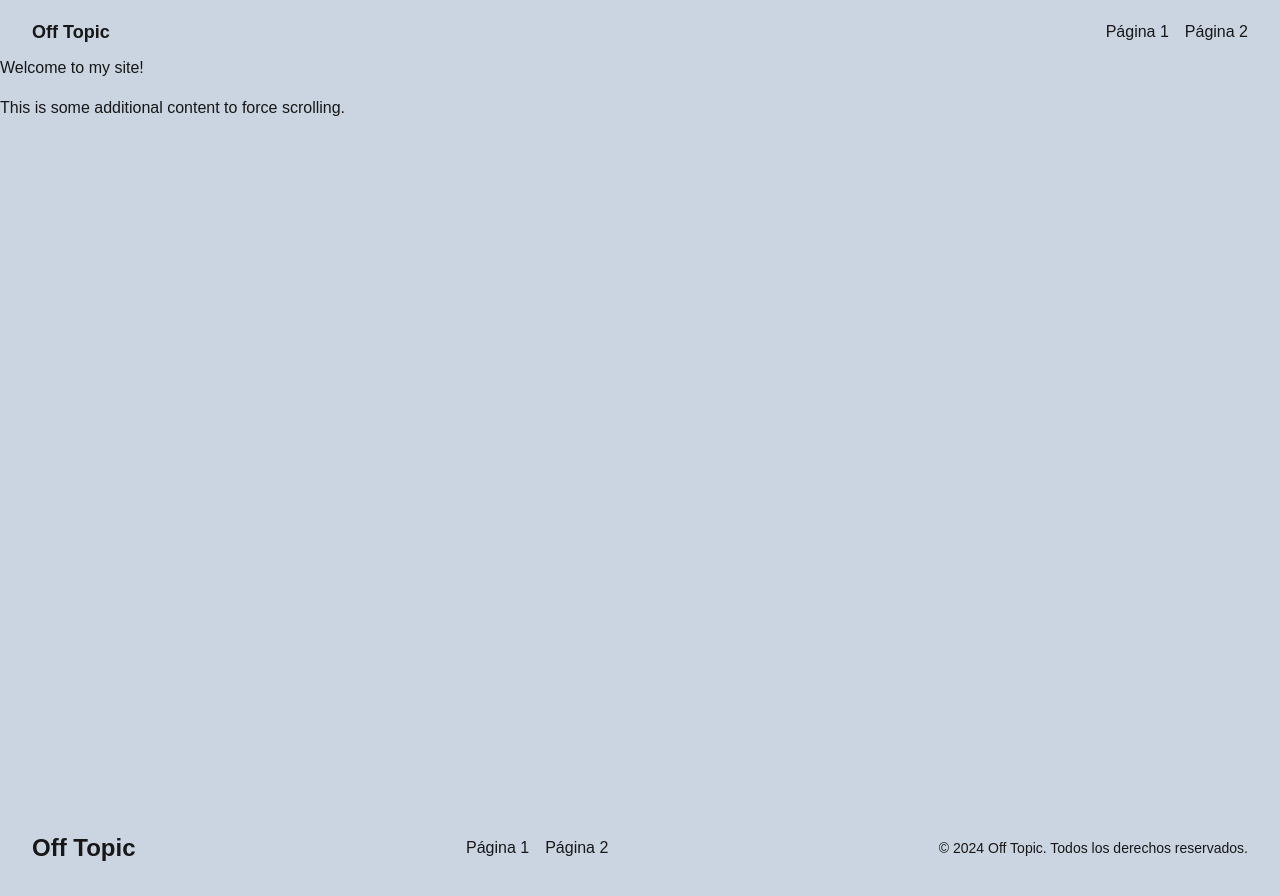
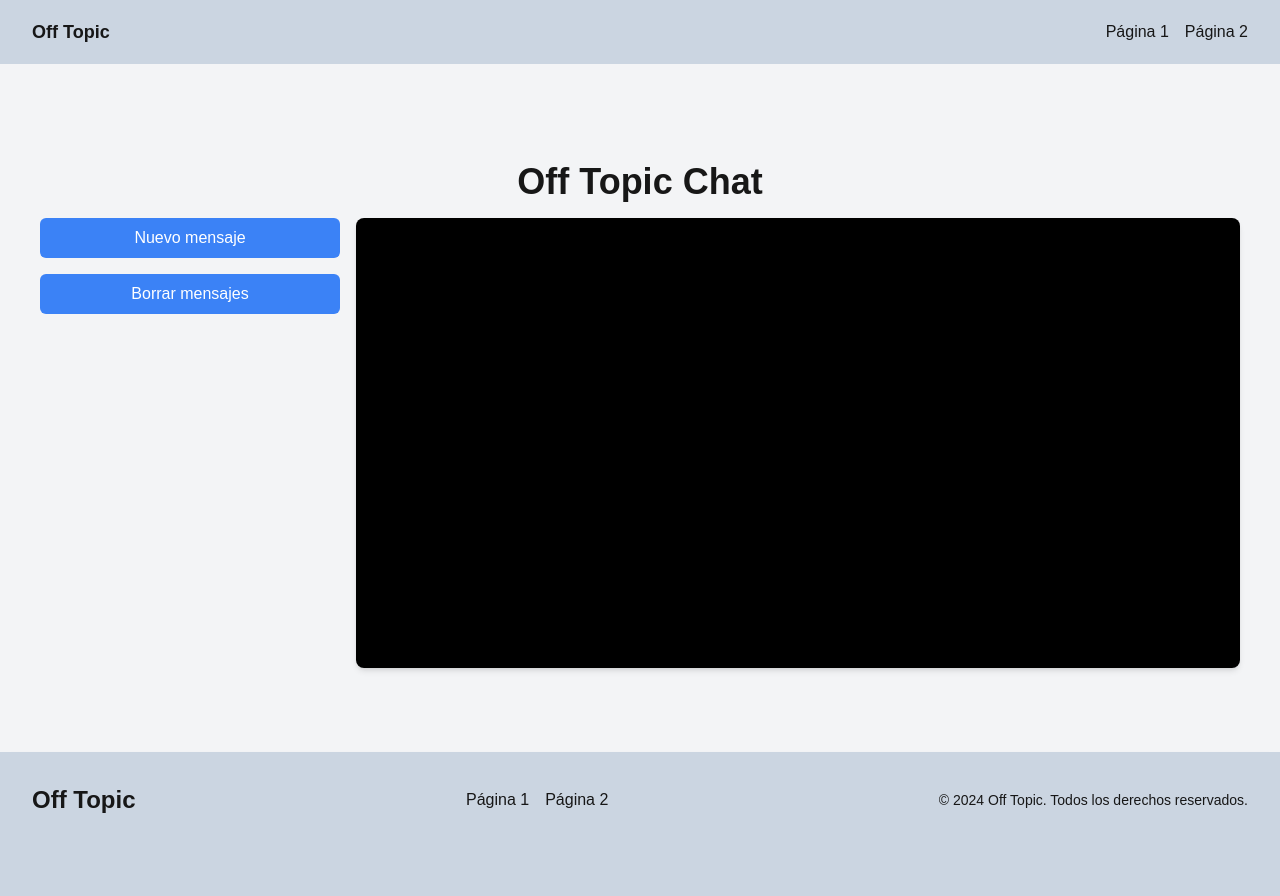
Before and after one commit to BasiliscX/off-topic-chat, a Next.js app: page / in a window 1280 px wide. After the commit the page ends 848 px from the top, so only its background shows below. Built offline with nearby package versions, Linux system fonts and the light colour scheme.

Commit message:
Refactor chat component and control panel
- Removed unused imports and variables
- Simplified component structure and layout
- Updated styling and class names
- Removed unnecessary comments and code

```diff
--- a/src/app/components/chat/Chat.tsx
+++ b/src/app/components/chat/Chat.tsx
@@ -1,93 +1,14 @@
-"use client";
-
-// src/features/chat/Chat.js
-import React, { useState, useEffect, useCallback } from "react";
+import React from "react";
+import ControlPanel from "./ControlPanel";
 import MessageList from "./MessageList";
-import { getMessages, postMessage } from "./chatService";
-// import ErrorDisplay from '../errorHandling/ErrorDisplay';
-import ControlPanel from "./ControlPanel";
 
 const Chat = () => {
-  const [messages, setMessages] = useState([]);
-  const [serverError, setServerError] = useState(false);
-  const [currentTag, setCurrentTag] = useState(0);
-  const [isDesktop, setIsDesktop] = useState(window.innerWidth >= 768);
-
-  // Memoize fetchMessages to avoid re-creating the function on every render
-  const fetchMessages = useCallback(async () => {
-    try {
-      const data = await getMessages(currentTag);
-      setMessages(data);
-      setServerError(false);
-    } catch (error) {
-      console.error("Error fetching messages:", error);
-      setServerError(true);
-    }
-  }, [currentTag]);
-
-  useEffect(() => {
-    fetchMessages();
-
-    const interval = setInterval(fetchMessages, 60000); // Re-fetch messages every 60 seconds
-    return () => clearInterval(interval);
-  }, [fetchMessages]);
-
-  useEffect(() => {
-    const handleResize = () => setIsDesktop(window.innerWidth >= 768);
-    window.addEventListener("resize", handleResize);
-    return () => window.removeEventListener("resize", handleResize);
-  }, []);
-
-  const handleSendMessage = async (
-    content: string,
-    nickname: string,
-    tag_id: number
-  ) => {
-    try {
-      await postMessage(content, nickname, tag_id);
-      fetchMessages(); // Refresh messages after sending a new one
-      setServerError(false);
-    } catch (error) {
-      console.error("Error posting message:", error);
-      setServerError(true);
-    }
-  };
-
   return (
-    <div className="bg-gray-100 flex flex-col items-center justify-center md:justify-start">
-      <h1 className="text-4xl font-bold mb-6 md:mb-8">Off Topic Chat</h1>
-      <div
-        className={`flex flex-col ${
-          isDesktop ? "md:flex-row" : ""
-        } w-full max-w-6xl`}
-      >
-        {isDesktop ? (
-          <>
-            <ControlPanel
-              onSendMessage={handleSendMessage}
-              currentTag={currentTag}
-              setCurrentTag={setCurrentTag}
-              refreshMessages={fetchMessages}
-            />
-            <div className="flex-grow bg-white shadow-md rounded-lg p-4 ml-4 mr-4">
-              {/* <ErrorDisplay error={serverError} /> */}
-              {!serverError && <MessageList messages={messages} />}
-            </div>
-          </>
-        ) : (
-          <>
-            <div className="flex-grow bg-white shadow-md rounded-lg p-4 ml-4 mr-4">
-              {/* <ErrorDisplay error={serverError} /> */}
-              {!serverError && <MessageList messages={messages} />}
-            </div>
-            <ControlPanel
-              onSendMessage={handleSendMessage}
-              currentTag={currentTag}
-              setCurrentTag={setCurrentTag}
-              refreshMessages={fetchMessages}
-            />
-          </>
-        )}
+    <div className="bg-gray-100 pt-3.5 h-[86vh] flex flex-col items-center justify-center">
+      <h1 className="text-4xl font-bold">Off Topic Chat</h1>
+      <div className="flex flex-col-reverse md:flex-row w-full h-2/3 px-5 md:px-10 space-x-4 mt-4">
+        <ControlPanel />
+        <MessageList />
       </div>
     </div>
   );
--- a/src/app/components/chat/ControlPanel.tsx
+++ b/src/app/components/chat/ControlPanel.tsx
@@ -1,30 +1,12 @@
-import React from "react";
-import MessageForm from "./MessageForm";
-import TagSelector from "./TagSelector";
-
-interface ControlPanelProps {
-  onSendMessage: (message: string) => void;
-  currentTag: number;
-  setCurrentTag: (tag: number) => void;
-  refreshMessages: () => void;
-}
-
-const ControlPanel: React.FC<ControlPanelProps> = ({
-  onSendMessage,
-  currentTag,
-  setCurrentTag,
-  refreshMessages,
-}) => {
+export default function ControlPanel() {
   return (
-    <div className="flex flex-col md:w-1/3 m-4">
-      <MessageForm
-        onSendMessage={onSendMessage}
-        currentTag={currentTag.toString()}
-        refreshMessages={refreshMessages}
-      />
-      <TagSelector currentTag={currentTag} setCurrentTag={setCurrentTag} />
+    <div className="flex flex-col md:w-1/4 space-y-4">
+      <button type="button" className="p-2 bg-blue-500 text-white rounded-md">
+        Nuevo mensaje
+      </button>
+      <button type="button" className="p-2 bg-blue-500 text-white rounded-md">
+        Borrar mensajes
+      </button>
     </div>
   );
-};
-
-export default ControlPanel;
+}
--- a/src/app/components/chat/MessageForm.tsx
+++ b/src/app/components/chat/MessageForm.tsx
@@ -1,4 +1,4 @@
-import React, { useState } from "react";
+import React from "react";
 import { FaSync } from "react-icons/fa";
 
 interface MessageFormProps {
@@ -7,43 +7,19 @@ interface MessageFormProps {
   refreshMessages: () => void;
 }
 
-const MessageForm: React.FC<MessageFormProps> = ({
-  onSendMessage,
-  currentTag,
-  refreshMessages,
-}) => {
-  const [input, setInput] = useState("");
-  const [nickname, setNickname] = useState(
-    localStorage.getItem("nickname") || "Anon"
-  );
-
-  const handleSubmit = (event: React.FormEvent<HTMLFormElement>) => {
-    event.preventDefault();
-    if (input.trim()) {
-      onSendMessage(input, nickname, currentTag);
-      setInput("");
-    }
-  };
-
-  const handleNicknameChange = (e: React.ChangeEvent<HTMLInputElement>) => {
-    setNickname(e.target.value);
-    localStorage.setItem("nickname", e.target.value);
-  };
-
+const MessageForm: React.FC<MessageFormProps> = () => {
   return (
-    <form onSubmit={handleSubmit} className="flex flex-col space-y-2">
+    <form className="flex flex-col space-y-2">
       <div className="flex items-center space-x-2">
         <input
           type="text"
-          value={nickname}
-          onChange={handleNicknameChange}
+          value={"anonymous"}
           className="p-2 border border-gray-300 rounded-md focus:outline-none flex-grow"
           placeholder="Tu nickname..."
         />
         <div className="relative group">
           <button
             type="button"
-            onClick={refreshMessages}
             className="p-2 bg-gray-200 rounded-md focus:outline-none"
           >
             <FaSync className="text-gray-600" />
@@ -55,8 +31,7 @@ const MessageForm: React.FC<MessageFormProps> = ({
       </div>
       <input
         type="text"
-        value={input}
-        onChange={(e) => setInput(e.target.value)}
+        value={"Hola"}
         className="p-2 border border-gray-300 rounded-md focus:outline-none"
         placeholder="Escribe tu mensaje..."
       />
--- a/src/app/components/chat/MessageList.tsx
+++ b/src/app/components/chat/MessageList.tsx
@@ -1,46 +1,5 @@
-import React, { useEffect, useRef } from "react";
-
-interface Message {
-  nickname: string;
-  content: string;
-  created_at?: string;
+export default function MessageList() {
+  return (
+    <div className="flex-grow bg-black shadow-md rounded-lg p-4 ml-4 mr-4"></div>
+  );
 }
-
-interface MessageListProps {
-  messages: Message[];
-}
-
-/**
- * Component for displaying a list of messages.
- * @param {Array} messages - Array of message objects to display.
- */
-const MessageList: React.FC<MessageListProps> = ({ messages }) => {
-  const messagesEndRef = useRef<HTMLDivElement>(null);
-
-  useEffect(() => {
-    // Desplazar el contenedor de mensajes al fondo
-    if (messagesEndRef.current) {
-      messagesEndRef.current.scrollTop = messagesEndRef.current.scrollHeight;
-    }
-  }, [messages]);
-
-  return (
-    <div
-      ref={messagesEndRef}
-      className="h-64 overflow-y-scroll mb-4 scrollbar-hide"
-    >
-      {messages.map((msg, index) => (
-        <div key={index} className="p-2 border-b border-gray-200">
-          <strong>{msg.nickname}:</strong> {msg.content}
-          <div className="text-xs text-gray-500">
-            {msg.created_at
-              ? new Date(msg.created_at).toLocaleString()
-              : "No date available"}
-          </div>
-        </div>
-      ))}
-    </div>
-  );
-};
-
-export default MessageList;
--- a/src/app/page.tsx
+++ b/src/app/page.tsx
@@ -1,16 +1,10 @@
+import Chat from "./components/chat/Chat";
+
 export default function Home() {
   return (
     <>
-      <main className="w-screen h-screen pt-14 overflow-y-scroll">
-        <div className="h-full">
-          <h1>Welcome to my site!</h1>
-          <p className="mt-4">
-            This is some additional content to force scrolling.
-          </p>
-          <div className="h-[200vh] mt-4">
-            {/* Este div ocupa el doble de la altura de la ventana para forzar el scroll */}
-          </div>
-        </div>
+      <main className="pt-16">
+        <Chat />
       </main>
     </>
   );
```
